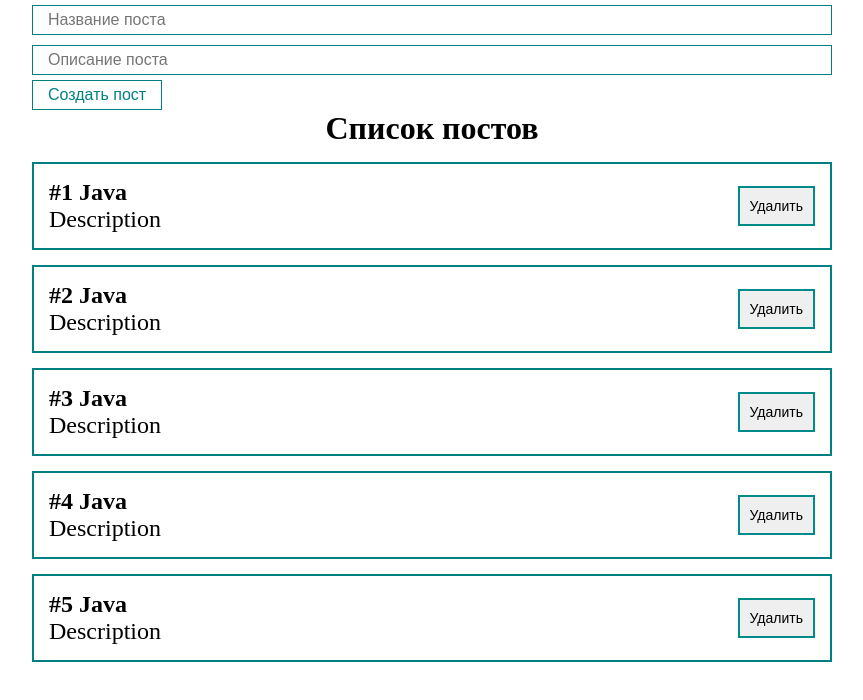
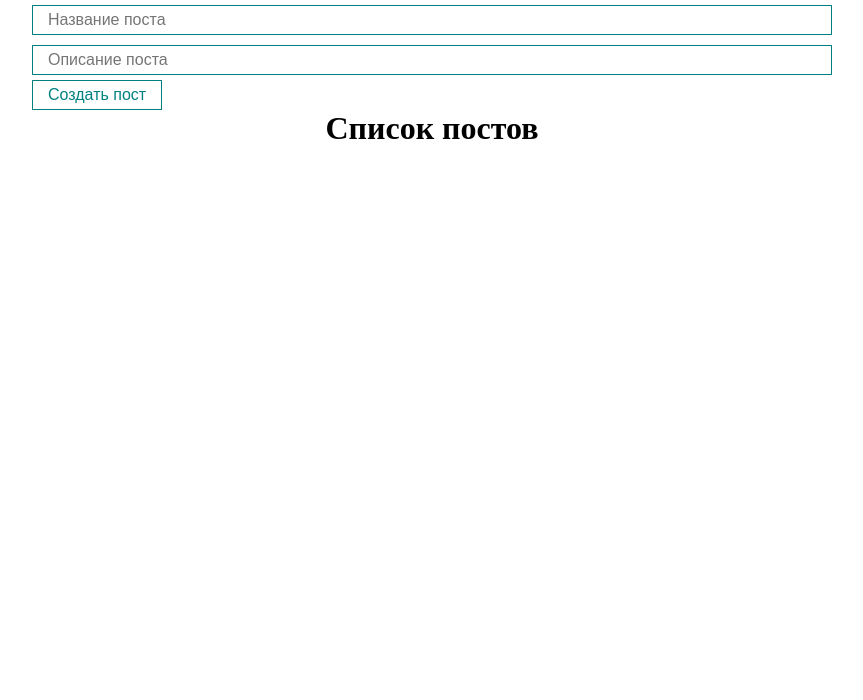
Before and after one commit to N1k1t00s/diplom-na-react, a React (Create React App) app: page / in a window 1280 px wide. Shown: the top 700 px of the page, without its empty margins (208-1071 px from the left). Built offline with nearby package versions, Linux system fonts and the light colour scheme.

Commit message:
init: create PostForm.jsx

```diff
--- a/src/App.js
+++ b/src/App.js
@@ -1,28 +1,19 @@
 import React, {useState} from 'react';
-import Counter from "./components/Counter";
-import PostItem from "./components/PostItem";
 import './styles/App.css';
 import PostList from "./components/PostList";
-import MyButton from "./components/UI/button/MyButton";
-import MyInput from "./components/UI/input/MyInput";
+import PostForm from "./components/PostForm";
 
 function App() {
 
-    const [posts, setPosts] = useState([
-        {id: 1, title: 'Java', body: 'Description'},
-        {id: 2, title: 'Java', body: 'Description'},
-        {id: 3, title: 'Java', body: 'Description'},
-        {id: 4, title: 'Java', body: 'Description'},
-        {id: 5, title: 'Java', body: 'Description'}
-    ])
+    const [posts, setPosts] = useState([])
+
+    const createPost = (newPost) => {
+        setPosts([...posts, newPost])
+    }
 
     return (
         <div className="App">
-            <form>
-                <MyInput type="text" placeholder="Название поста" resize="vertical"/>
-                <MyInput type="text" placeholder="Описание поста"/>
-                <MyButton>Создать пост</MyButton>
-            </form>
+            <PostForm create={createPost}/>
             <PostList posts={posts} title="Список постов"/>
         </div>
     );
--- /dev/null
+++ b/src/components/PostForm.jsx
@@ -0,0 +1,39 @@
+import React, {useState} from 'react';
+import MyInput from "./UI/input/MyInput";
+import MyButton from "./UI/button/MyButton";
+
+const PostForm = ({create}) => {
+    const [post, setPost] = useState({title: '', body: ''})
+
+    const addNewPost = (e) => {
+        e.preventDefault()
+        const newPost = {
+            ...post, id: Date.now()
+        }
+        create(newPost);
+        setPost({title: '', body: ''})
+    }
+
+    return (
+        <div>
+            <form>
+                <MyInput
+                    // Управляемый компонент
+                    value={post.title}
+                    onChange={e => setPost({...post, title: e.target.value})}
+                    type="text"
+                    placeholder="Название поста"
+                />
+                <MyInput
+                    value={post.body}
+                    onChange={e => setPost({...post, body: e.target.value})}
+                    type="text"
+                    placeholder="Описание поста"
+                />
+                <MyButton onClick={addNewPost}>Создать пост</MyButton>
+            </form>
+        </div>
+    );
+};
+
+export default PostForm;
--- a/src/components/PostItem.jsx
+++ b/src/components/PostItem.jsx
@@ -4,7 +4,7 @@
     return (
         <div className="post">
             <div className="post__content">
-                <strong>#{props.post.id} {props.post.title}</strong>
+                <strong>#{props.number} {props.post.title}</strong>
                 <div>
                     {props.post.body}
                 </div>
--- a/src/components/PostList.jsx
+++ b/src/components/PostList.jsx
@@ -7,8 +7,8 @@
             <h1 style={{textAlign: "center"}}>
                 {title}
             </h1>
-            {posts.map(post =>
-                <PostItem post={post} key={post.id}/>
+            {posts.map((post, index) =>
+                <PostItem number={index + 1} post={post} key={post.id}/>
             )}
         </div>
     );
```
